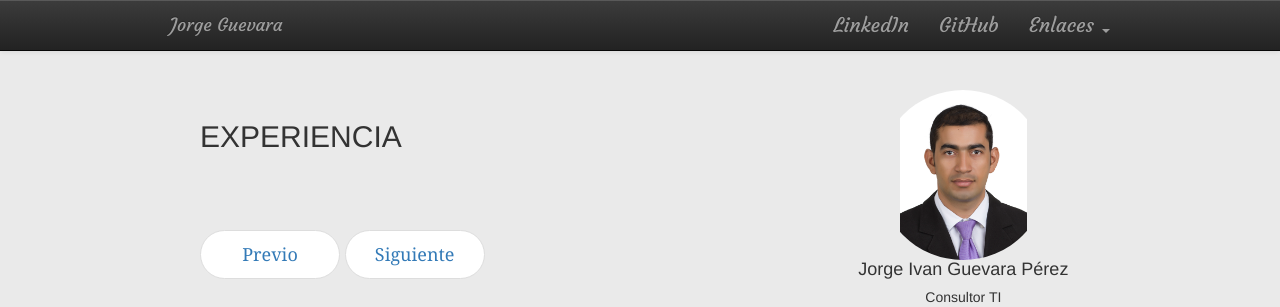
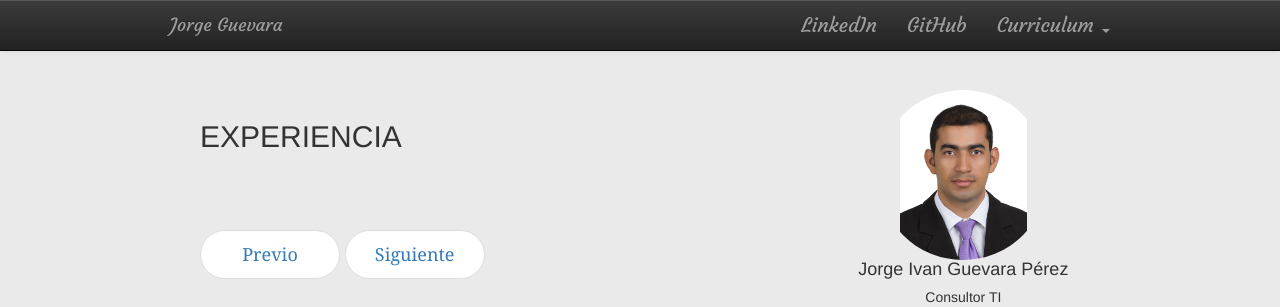
Before and after one commit to mamuts1532/CV-Django-Deploy-GCP, a Django app: page /experience/ in a window 1280 px wide. Shown: the top 307 px of the page. Run offline with Django 3.2, Linux system fonts and the light colour scheme; data that the repository does not hold is empty; some libraries are stand-ins or nearby versions.

Commit message:
Test  World app to Cloud Source Repositories 5

```diff
--- a/Cv_Personal/templates/base.html
+++ b/Cv_Personal/templates/base.html
@@ -94,7 +94,7 @@
                 <li><a href="https://github.com/mamuts1532/">GitHub</a></li>
                 <!-- Use this to separate a new link -->
                 <li class="dropdown">
-                  <a href="#" class="dropdown-toggle" data-toggle="dropdown" role="button" aria-haspopup="true" aria-expanded="false">Enlaces <span class="caret"></span></a>
+                  <a href="#" class="dropdown-toggle" data-toggle="dropdown" role="button" aria-haspopup="true" aria-expanded="false">Curriculum <span class="caret"></span></a>
                   <ul class="dropdown-menu">
                     <li><a href="/habilidades">Habilidades</a></li>
 
```
